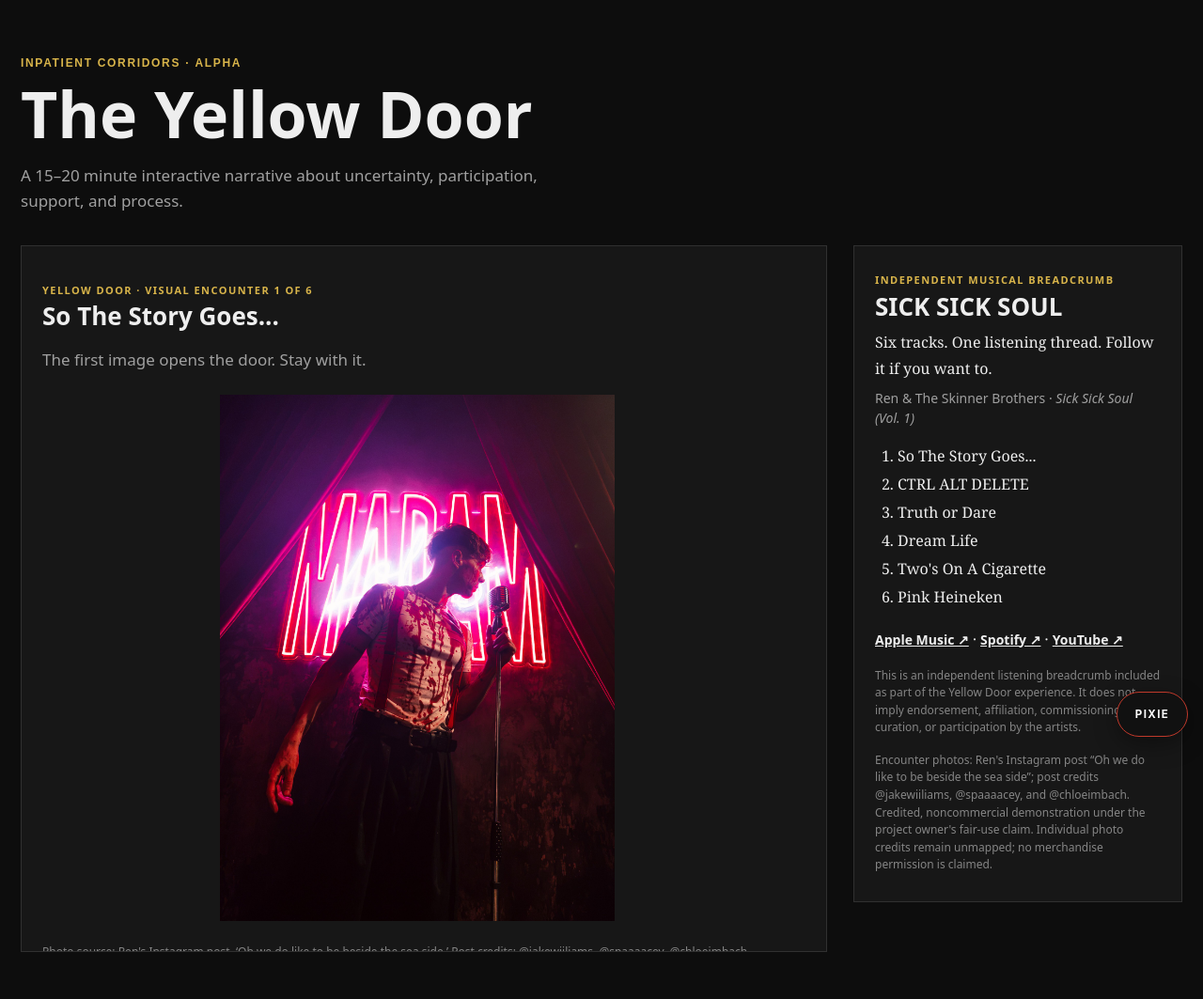
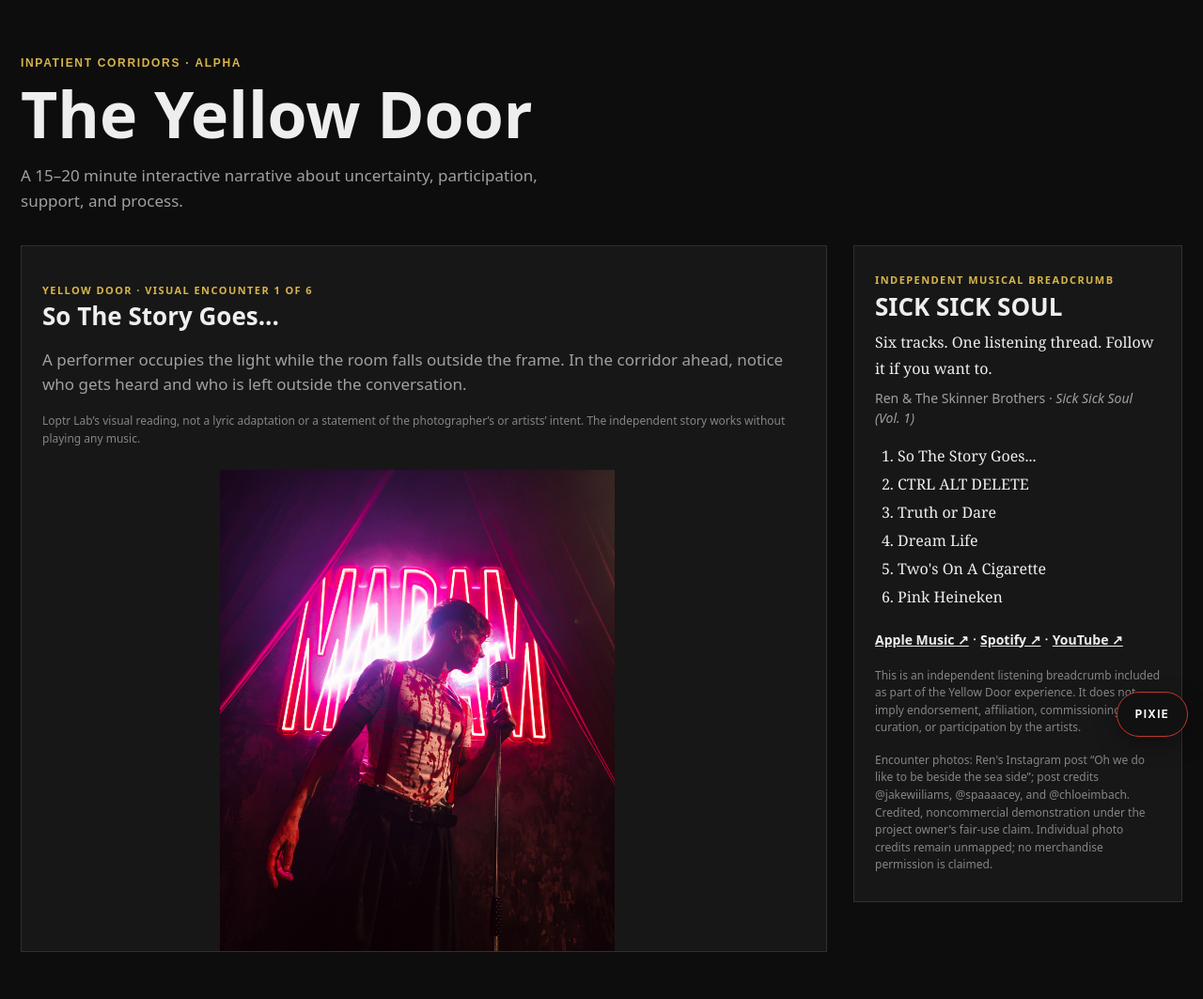
Before and after one commit to ibloud/inpatient-corridors-review, a website: page interactive/yellow-door/docs/index.html in a window 1280 px wide. Shown: the top 1063 px of the page at 94% size. Drawn offline with Linux system fonts and the light colour scheme.

Commit message:
Replace generic Yellow Door image framing with specific accessible descriptions

```diff
--- a/interactive/yellow-door/docs/app.js
+++ b/interactive/yellow-door/docs/app.js
@@ -4,12 +4,24 @@ let bootTimer = null;
 let musicIndex = 0;
 
 const musicEncounters = [
-  {title:"So The Story Goes...", id:"u1qtyMPokZM", photo:"1790436948050_instaPV(1).jpg", prompt:"The first image opens the door. Stay with it."},
-  {title:"CTRL ALT DELETE", id:"X--PXyB1Zw0", photo:"1790436959242_instaPV(1).jpg", prompt:"The corridor changes when the frame changes. What do you follow?"},
-  {title:"Truth or Dare", id:"FmaBhsRfhIw", photo:"1790436969283_instaPV(1).jpg", prompt:"A question arrives before an answer. Keep watching."},
-  {title:"Dream Life", id:"0HhRNbZ0wRY", photo:"1790436978374_instaPV(1).jpg", prompt:"The room turns inward. Notice what the story makes visible."},
-  {title:"Two's On A Cigarette", id:"1WCfWxgEY8E", photo:"1790436982551_instaPV(1).jpg", prompt:"Two voices share the frame. Listen for the handoff."},
-  {title:"Pink Heineken", id:"Ra8gSw7Djvo", photo:"1790436986574_instaPV(1).jpg", prompt:"The final room in this thread. Nothing here tells you what to believe."}
+  {title:"So The Story Goes...", id:"u1qtyMPokZM", photo:"1790436948050_instaPV(1).jpg",
+    alt:"A performer holds a microphone beneath a bright pink neon sign; red and purple light fills the dark stage.",
+    prompt:"A performer occupies the light while the room falls outside the frame. In the corridor ahead, notice who gets heard and who is left outside the conversation."},
+  {title:"CTRL ALT DELETE", id:"X--PXyB1Zw0", photo:"1790436959242_instaPV(1).jpg",
+    alt:"Black-and-white photograph of two people in dark clothing leaning toward each other beside a brick wall, with apartment buildings behind them.",
+    prompt:"Two people lean into the same small space. In the story, approaching someone, observing from a distance and walking away lead to different encounters."},
+  {title:"Truth or Dare", id:"FmaBhsRfhIw", photo:"1790436969283_instaPV(1).jpg",
+    alt:"Green-tinted photograph of a shirtless person reclining on a bed beneath music and film posters, one arm behind their head and their other hand extended toward the camera.",
+    prompt:"The posters tell one part of this room’s story; the person in the foreground tells us no explanation. Carry that distinction into the corridor: what can you observe, and what are you assuming?"},
+  {title:"Dream Life", id:"0HhRNbZ0wRY", photo:"1790436978374_instaPV(1).jpg",
+    alt:"Black-and-white photograph of people gathered around a curved railing, some standing and some seated, seen from above.",
+    prompt:"A group shares a space, but each person occupies it differently. The corridor will ask whether gathering people is enough, or whether someone also needs to listen."},
+  {title:"Two's On A Cigarette", id:"1WCfWxgEY8E", photo:"1790436982551_instaPV(1).jpg",
+    alt:"Black-and-white photograph of a person in a dark suit standing behind a metal railing against a concrete building, beside a large dark opening.",
+    prompt:"One person stands at the edge of an opening. The photograph cannot tell us why. In the story, you can ask for information before deciding what a closed space means."},
+  {title:"Pink Heineken", id:"Ra8gSw7Djvo", photo:"1790436986574_instaPV(1).jpg",
+    alt:"A shirtless person wearing a red face covering photographs their reflection with a phone in a mirror; a sink and toiletries sit beside them.",
+    prompt:"A mirror shows a chosen view, with the phone still visible. Enter the corridor with that question: who controls the account of what happened, and what remains outside it?"}
 ];
 const musicLinks = [
   {label:"Apple Music", url:"https://music.apple.com/us/album/sick-sick-soul-vol-1-ep/1847428336"},
@@ -103,10 +115,14 @@ function renderMusicEncounter() {
   note.className = "encounter-note";
   note.textContent = encounter.prompt;
 
+  const framing = document.createElement("p");
+  framing.className = "encounter-source";
+  framing.textContent = "Loptr Lab’s visual reading, not a lyric adaptation or a statement of the photographer’s or artists’ intent. The independent story works without playing any music.";
+
   const photo = document.createElement("img");
   photo.className = "encounter-photo";
   photo.src = "images/" + encodeURIComponent(encounter.photo);
-  photo.alt = "Photo from Ren's Instagram post, Oh we do like to be beside the sea side";
+  photo.alt = encounter.alt;
   photo.loading = "lazy";
 
   const source = document.createElement("p");
@@ -116,6 +132,7 @@ function renderMusicEncounter() {
   wrap.appendChild(kicker);
   wrap.appendChild(heading);
   wrap.appendChild(note);
+  wrap.appendChild(framing);
   wrap.appendChild(photo);
   wrap.appendChild(source);
   addMusicLinks(wrap);
@@ -132,7 +149,7 @@ function renderMusicEncounter() {
   button.className = "choice";
   button.textContent = musicIndex === musicEncounters.length - 1
     ? "Leave the screen and enter the corridor"
-    : "Continue through the Yellow Door";
+    : "Next photograph (" + (musicIndex + 2) + " of " + musicEncounters.length + ")";
   button.addEventListener("click", function () {
     musicIndex += 1;
     if (musicIndex < musicEncounters.length) {
@@ -165,11 +182,11 @@ function renderPromo() {
   const title = document.createElement("h2");
   title.textContent = "Beyond the Yellow Door · optional listening";
   const note = document.createElement("p");
-  note.textContent = "The story is complete. Explore this independent musical breadcrumb if you wish.";
+  note.textContent = "Your story is complete. The music below is a separate listening invitation, not an explanation of the choices you made. No purchase or signup is required.";
   const photo = document.createElement("img");
   photo.className = "encounter-photo";
   photo.src = "images/" + encodeURIComponent("1790436993111_instaPV(1).jpg");
-  photo.alt = "Photo from Ren's Instagram post, Oh we do like to be beside the sea side";
+  photo.alt = "Sepia-toned image of a figure with a skull-like face and a jacket standing in a doorway beneath a speech bubble.";
   const credit = document.createElement("p");
   credit.className = "encounter-source";
   credit.textContent = "Photo source: Ren's Instagram post, ‘Oh we do like to be beside the sea side.’ Post credits: @jakewiiliams, @spaaaacey, @chloeimbach. Credited, noncommercial demonstration under the project owner's fair-use claim; individual photo credits remain unmapped.";
--- a/interactive/yellow-door/docs/index.html
+++ b/interactive/yellow-door/docs/index.html
@@ -96,7 +96,7 @@
       show("Runtime error: Ink browser runtime loaded, but inkjs.Story is unavailable.");
       return;
     }
-    loadScript("app.js?v=20260927-4", "Yellow Door application", function () {
+    loadScript("app.js?v=20261019-visual-clarity", "Yellow Door application", function () {
       if (typeof window.startYellowDoor !== "function") {
         show("Runtime error: Yellow Door application loaded, but its startup function is unavailable.");
       }
```
Also changed, not shown: interactive/yellow-door/docs/VIDEO-ENCOUNTERS.md (+6 -0 lines).
